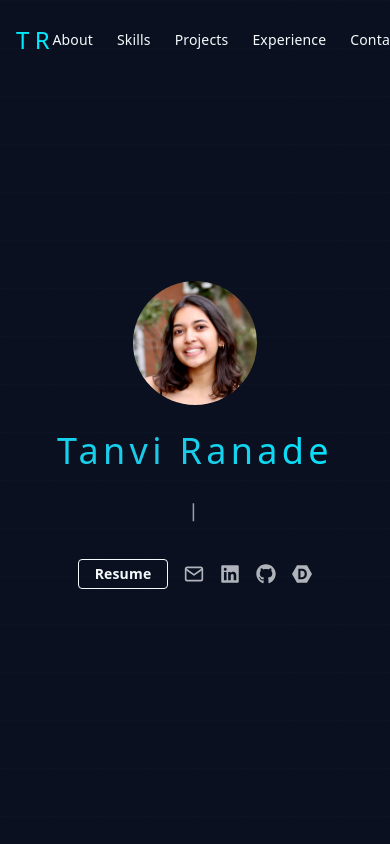
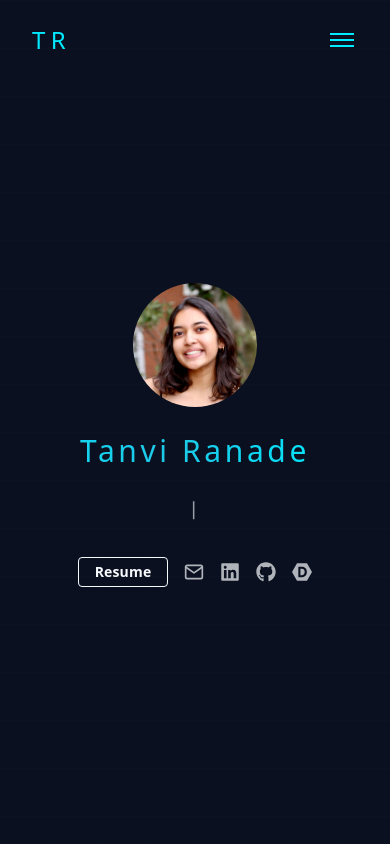
Before and after one commit to tranade/personal-portfolio, a Next.js app: page / in a window 390 px wide. Shown: the top 844 px of the page. Built offline with nearby package versions, Linux system fonts and the light colour scheme.

Commit message:
Allow for mobile compatibility

```diff
--- a/src/app/globals.css
+++ b/src/app/globals.css
@@ -209,3 +209,9 @@ nav a:focus, nav a:hover {
   outline: none !important;
   box-shadow: none !important;
 }
+
+/* Remove outline/box-shadow for mobile nav button */
+.mobile-nav-btn:focus, .mobile-nav-btn:hover {
+  outline: none !important;
+  box-shadow: none !important;
+}
--- a/src/app/layout.tsx
+++ b/src/app/layout.tsx
@@ -25,6 +25,9 @@ export default function RootLayout({
 }>) {
   return (
     <html lang="en">
+      <head>
+        <meta name="viewport" content="width=device-width, initial-scale=1" />
+      </head>
       <body
         className={`${rubik.variable} ${shareTechMono.variable} antialiased`}
       >
--- a/src/app/page.tsx
+++ b/src/app/page.tsx
@@ -3,6 +3,7 @@
 import Image from "next/image";
 import Link from "next/link";
 import { useEffect, useState } from "react";
+import { useRef } from "react";
 import { motion } from "framer-motion";
 import { FaLinkedin, FaGithub } from "react-icons/fa";
 import { SiDevpost } from "react-icons/si";
@@ -70,15 +71,16 @@ export default function Home() {
   return (
     <div className="min-h-screen bg-background text-foreground flex flex-col items-center px-4">
       {/* Navigation */}
-      <div className="fixed top-0 left-0 w-screen h-[75px] z-20 pointer-events-none">
+      <div className="fixed top-0 left-0 w-screen h-[80px] z-20 pointer-events-none">
         <div className={`w-full h-full transition-colors duration-300 ${navScrolled ? "bg-[#070d16] shadow-md" : "bg-background"}`} />
       </div>
-      <nav className="w-full max-w-3xl mx-auto flex justify-between items-center py-6 sticky top-0 z-30 bg-transparent">
+      <nav className="w-full max-w-3xl mx-auto flex justify-between items-center py-6 px-4 sm:px-0 sticky top-0 z-30 bg-transparent">
         <a href="#" className="font-tech-heading text-2xl font-normal tracking-widest flex items-center focus:outline-none" style={{ color: 'var(--accent1)'}}>
           <span style={{ fontWeight: 400}}>T</span>
           <span style={{ fontWeight: 400, marginLeft: '0.1em' }}>R</span>
         </a>
-          <div className="flex gap-6 text-sm">
+        {/* Desktop nav links */}
+        <div className="hidden sm:flex gap-6 text-sm">
           {navSections.map(section => (
             <a
               key={section.id}
@@ -89,14 +91,16 @@ export default function Home() {
             </a>
           ))}
         </div>
+        {/* Mobile hamburger */}
+        <MobileNav navSections={navSections} />
       </nav>
-      <main className="w-full max-w-2xl mx-auto flex-1 flex flex-col items-center justify-center gap-20 pb-20">
+      <main className="w-full max-w-2xl mx-auto flex-1 flex flex-col items-center justify-center gap-20 pb-20 px-4">
         {/* Hero Section */}
-        <section className="flex flex-col items-center gap-6 min-h-[calc(80vh-96px)] justify-center">
+        <section className="flex flex-col items-center gap-6 min-h-[calc(80vh-96px)] justify-center w-full">
           <Image src="/profile.jpg" alt="Tanvi Ranade profile" width={120} height={120} className="rounded-full object-cover w-32 h-32 border-2 border-accent2" />
-          <h1 className="text-4xl sm:text-5xl font-bold tracking-tight text-center tech-title tech-heading">Tanvi Ranade</h1>
-          <div className="font-tech-heading flex items-center justify-center min-h-[2em] mt-0">
-            <span className="text-accent1 text-lg sm:text-xl" style={{ letterSpacing: '0.18em' }}>
+          <h1 className="text-3xl sm:text-5xl font-bold tracking-tight text-center tech-title tech-heading max-w-xs sm:max-w-none mx-auto">Tanvi Ranade</h1>
+          <div className="font-tech-heading flex items-center justify-center min-h-[2em] mt-0 max-w-xs sm:max-w-none mx-auto">
+            <span className="text-accent1 text-base sm:text-xl" style={{ letterSpacing: '0.18em' }}>
               {typedSubtitle}
               <motion.span
                 className="font-mono text-lg sm:text-xl"
@@ -108,7 +112,7 @@ export default function Home() {
               </motion.span>
             </span>
           </div>
-          <div className="flex gap-4 mt-2 flex-wrap justify-center">
+          <div className="flex flex-wrap gap-4 mt-2 justify-center w-full max-w-xs sm:max-w-none mx-auto">
             {socialLinks.map(link => {
               if (link.label === "LinkedIn") {
                 return (
@@ -265,3 +269,53 @@ export default function Home() {
     </div>
   );
 }
+
+// MobileNav component
+type NavSection = { id: string; label: string };
+function MobileNav({ navSections }: { navSections: NavSection[] }) {
+  const [open, setOpen] = useState(false);
+  const menuRef = useRef<HTMLDivElement>(null);
+  useEffect(() => {
+    function handleClick(e: MouseEvent) {
+      if (open && menuRef.current && !(menuRef.current as HTMLDivElement).contains(e.target as Node)) {
+        setOpen(false);
+      }
+    }
+    document.addEventListener('mousedown', handleClick);
+    return () => document.removeEventListener('mousedown', handleClick);
+  }, [open]);
+  return (
+    <div className="sm:hidden relative">
+      <button
+        className="mobile-nav-btn flex flex-col justify-center items-center w-8 h-8 focus:outline-none z-50 bg-transparent border-none shadow-none outline-none"
+        style={{ background: 'none' }}
+        aria-label="Open navigation menu"
+        onClick={() => setOpen(v => !v)}
+        tabIndex={0}
+      >
+        <span className={`block w-6 h-0.5 bg-accent1 mb-1 transition-transform duration-200`} style={{backgroundColor: 'var(--accent1)', zIndex: 20, opacity: open ? 1 : 1, transform: open ? 'rotate(45deg) translateY(0.375rem)' : 'none'}}></span>
+        <span className={`block w-6 h-0.5 bg-accent1 mb-1 transition-opacity duration-200`} style={{backgroundColor: 'var(--accent1)', zIndex: 20, opacity: open ? 0 : 1}}></span>
+        <span className={`block w-6 h-0.5 bg-accent1 transition-transform duration-200`} style={{backgroundColor: 'var(--accent1)', zIndex: 20, opacity: open ? 1 : 1, transform: open ? 'rotate(-45deg) translateY(-0.375rem)' : 'none'}}></span>
+      </button>
+      {open && (
+        <>
+          {/* Overlay */}
+          <div className="fixed inset-0 bg-black/40 z-40" onClick={() => setOpen(false)} aria-hidden="true" />
+          {/* Menu */}
+          <div ref={menuRef} className="absolute right-0 mt-2 w-40 rounded-lg !bg-[#070d16] border border-accent2/30 shadow-lg py-2 z-50 flex flex-col" style={{ backgroundColor: '#070d16' }}>
+            {navSections.map((section: NavSection) => (
+              <a
+                key={section.id}
+                href={`#${section.id}`}
+                className="px-4 py-2 text-accent2 hover:text-accent1 font-medium text-base text-left"
+                onClick={() => setOpen(false)}
+              >
+                {section.label}
+              </a>
+            ))}
+          </div>
+        </>
+      )}
+    </div>
+  );
+}
```
Lines whose indentation alone changed are shown as unchanged.
